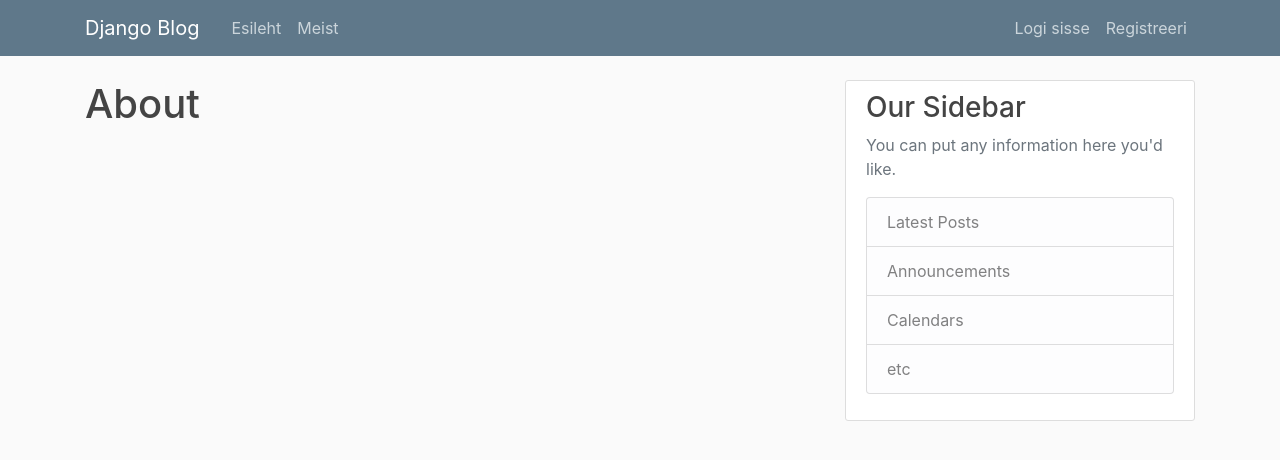
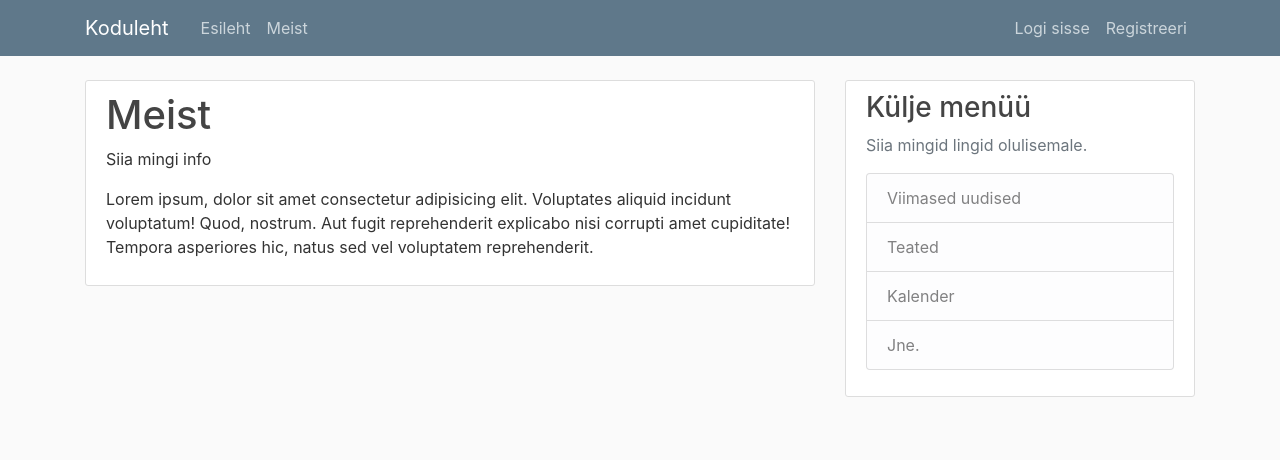
Before and after one commit to siimdev/website, a Django app: page /about/ in a window 1280 px wide. Shown: the top 460 px of the page. Run offline with Django 3.2, Linux system fonts and the light colour scheme; some libraries are stand-ins or nearby versions.

Commit message:
muudatused

```diff
--- a/blog/templates/blog/about.html
+++ b/blog/templates/blog/about.html
@@ -1,4 +1,11 @@
 {% extends "blog/base.html"%}
 {% block content%}
-    <h1>About</h1>
+
+    <article class="media content-section">
+        <div class="media-body">
+            <h1>Meist</h1>
+            <p class="article-content">Siia mingi info</p>
+            <p>Lorem ipsum, dolor sit amet consectetur adipisicing elit. Voluptates aliquid incidunt voluptatum! Quod, nostrum. Aut fugit reprehenderit explicabo nisi corrupti amet cupiditate! Tempora asperiores hic, natus sed vel voluptatem reprehenderit.</p>
+        </div>
+    </article>
 {% endblock content%}
--- a/blog/templates/blog/base.html
+++ b/blog/templates/blog/base.html
@@ -15,16 +15,16 @@
     <meta name="viewport" content="width=device-width, initial-scale=1.0" />
     <meta http-equiv="X-UA-Compatible" content="ie=edge" />
     {% if title %}
-    <title>Django blog - {{ title }}</title>
+    <title>Koduleht - {{ title }}</title>
     {% else %}
-    <title>Django blog</title>
+    <title>Koduleht</title>
     {% endif %}
   </head>
   <body>
     <header class="site-header">
         <nav class="navbar navbar-expand-md navbar-dark bg-steel fixed-top">
             <div class="container">
-                <a class="navbar-brand mr-4" href="{% url 'blog-home' %}">Django Blog</a>
+                <a class="navbar-brand mr-4" href="{% url 'blog-home' %}">Koduleht</a>
                 <button class="navbar-toggler" type="button" data-toggle="collapse" data-target="#navbarToggle" aria-controls="navbarToggle" aria-expanded="false" aria-label="Toggle navigation">
                     <span class="navbar-toggler-icon"></span>
                 </button>
@@ -63,13 +63,13 @@
             </div>
             <div class="col-md-4">
             <div class="content-section">
-                <h3>Our Sidebar</h3>
-                <p class='text-muted'>You can put any information here you'd like.
+                <h3>Külje menüü</h3>
+                <p class='text-muted'>Siia mingid lingid olulisemale.
                 <ul class="list-group">
-                    <li class="list-group-item list-group-item-light">Latest Posts</li>
-                    <li class="list-group-item list-group-item-light">Announcements</li>
-                    <li class="list-group-item list-group-item-light">Calendars</li>
-                    <li class="list-group-item list-group-item-light">etc</li>
+                    <li class="list-group-item list-group-item-light">Viimased uudised</li>
+                    <li class="list-group-item list-group-item-light">Teated</li>
+                    <li class="list-group-item list-group-item-light">Kalender</li>
+                    <li class="list-group-item list-group-item-light">Jne.</li>
                 </ul>
                 </p>
             </div>
--- a/blog/templates/blog/home.html
+++ b/blog/templates/blog/home.html
@@ -2,6 +2,7 @@
 {% block content%}
     {% for post in posts %}
     <article class="media content-section">
+        <img class="rounded-circle article-img" src="{{post.author.profile.image.url}}" alt="Profiil">
         <div class="media-body">
             <div class="article-metadata">
             <a class="mr-2" href="#">{{ post.author }}</a>
--- a/blog/views.py
+++ b/blog/views.py
@@ -25,4 +25,4 @@ def home(request):
 
 
 def about(request):
-    return render(request, 'blog/about.html', {'title': 'About'})
+    return render(request, 'blog/about.html', {'title': 'Meist'})
```
Also changed, not shown: users/forms.py (+15 -0 lines), users/models.py (+11 -0 lines), users/templates/users/profile.html (+11 -1 lines), users/views.py (+19 -2 lines), users/migrations/0002_auto_20190204_2122.py (added).
